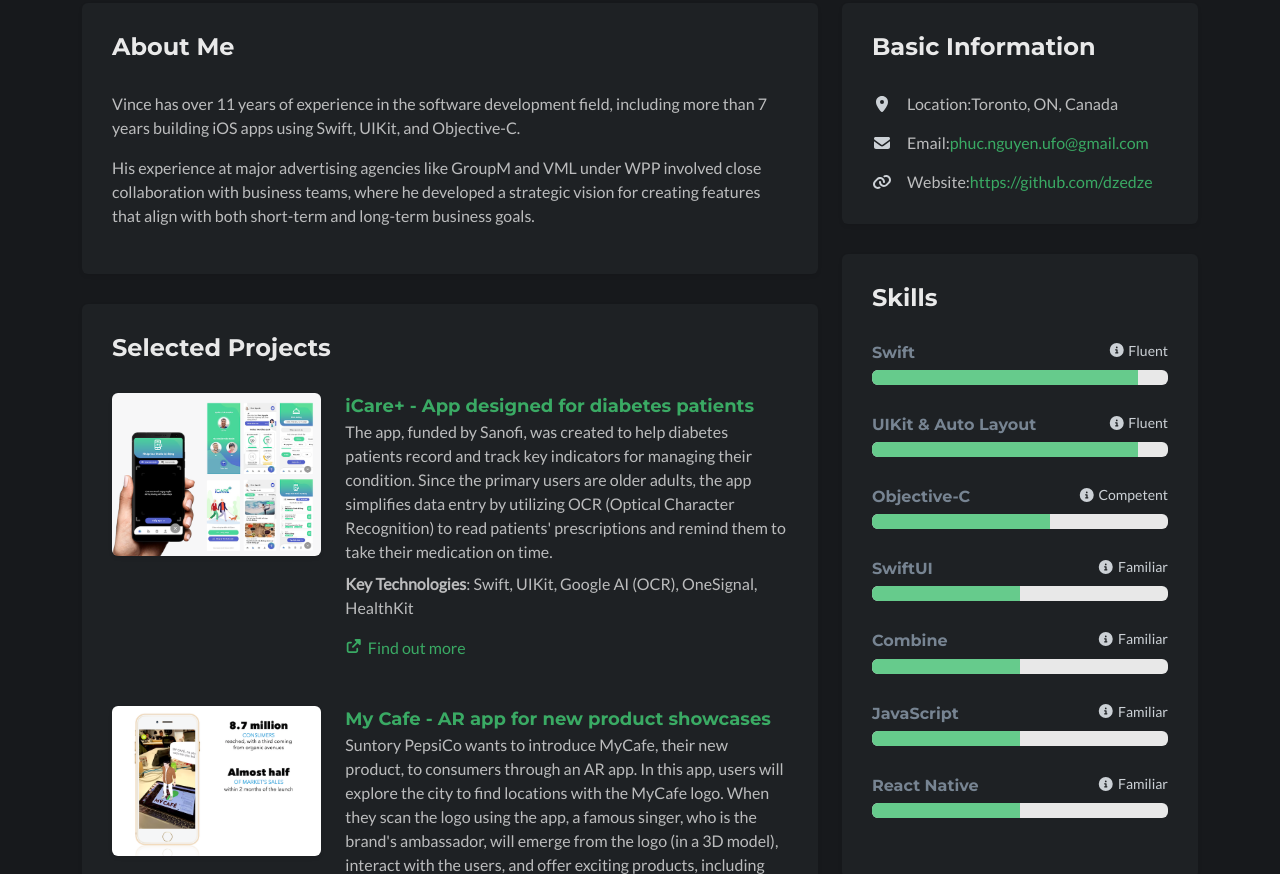
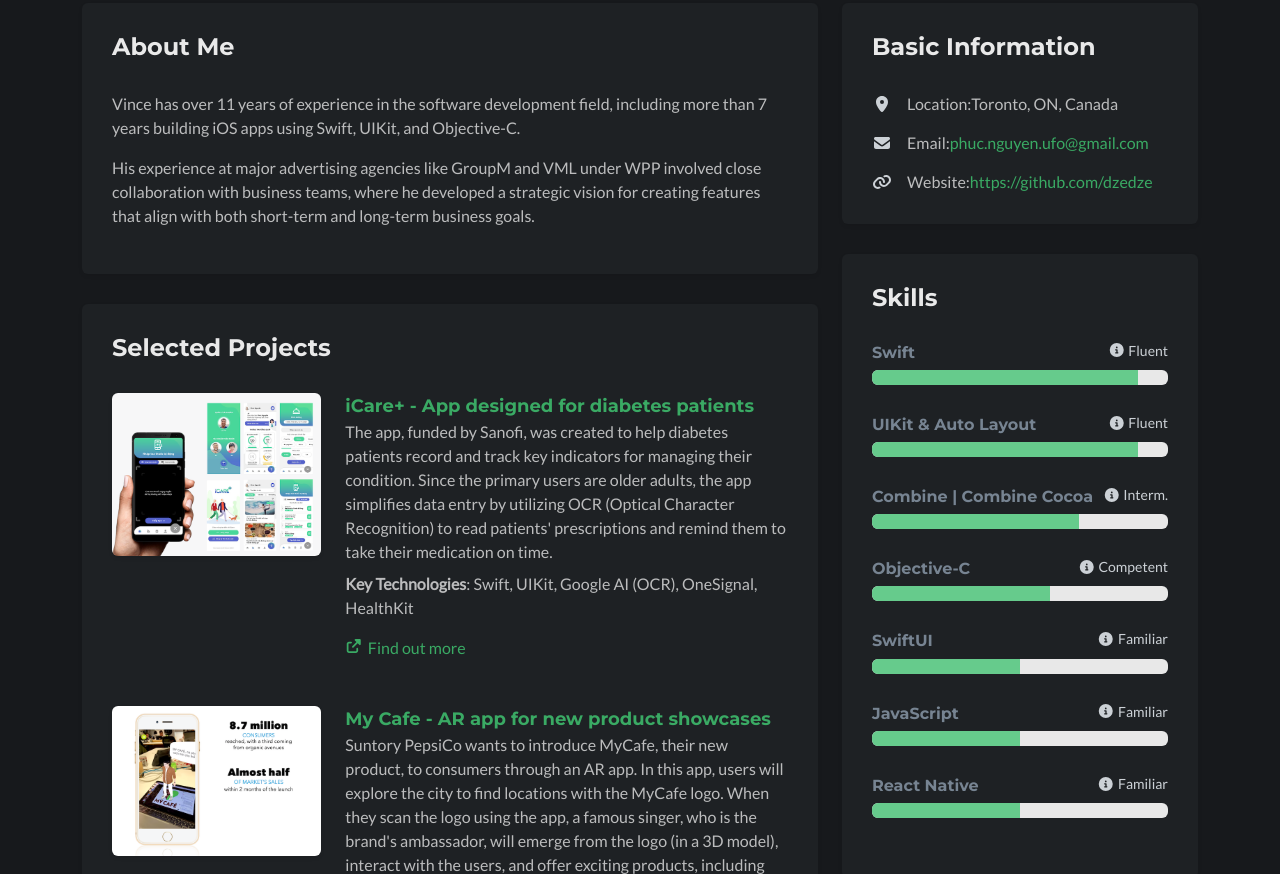
Before and after one commit to DzeDze/DzeDze.github.io, a plain HTML site: page index.html in a window 1280 px wide. Shown: the part 347-1221 px from the top of the page. Drawn offline with nearby package versions, Linux system fonts and the light colour scheme; a script that the page names is missing; some icons are missing.

Commit message:
update skills

```diff
--- a/index.html
+++ b/index.html
@@ -200,6 +200,13 @@
                                 </div><!--//item-->
 
                                 <div class="item">
+                                    <h3 class="level-title">Combine | Combine Cocoa<span class="level-label" data-bs-toggle="tooltip" data-bs-placement="left" data-bs-title="Comfortably able to implement reactive programming within UIKit projects using Combine and CombineCocoa."><i class="fas fa-info-circle"></i>Interm.</span></h3>
+                                    <div class="level-bar progress">
+                                        <div class="progress-bar level-bar-inner" role="progressbar" style="width: 70%" aria-valuenow="50" aria-valuemin="0" aria-valuemax="50"></div>
+                                    </div><!--//level-bar-->
+                                </div><!--//item-->
+
+                                <div class="item">
                                     <h3 class="level-title">Objective-C<span class="level-label" data-bs-toggle="tooltip" data-bs-placement="left" data-bs-title="Extensively used 2013-2018, can refresh quickly"><i class="fas fa-info-circle"></i>Competent</span></h3>
                                     <div class="level-bar progress">
                                         <div class="progress-bar level-bar-inner" role="progressbar" style="width: 60%" aria-valuenow="60" aria-valuemin="0" aria-valuemax="60"></div>
@@ -207,14 +214,7 @@
                                 </div><!--//item-->
 
                                 <div class="item">
-                                    <h3 class="level-title">SwiftUI<span class="level-label" data-bs-toggle="tooltip" data-bs-placement="left" data-bs-title="Learning"><i class="fas fa-info-circle"></i>Familiar</span></h3>
-                                    <div class="level-bar progress">
-                                        <div class="progress-bar level-bar-inner" role="progressbar" style="width: 50%" aria-valuenow="50" aria-valuemin="0" aria-valuemax="50"></div>
-                                    </div><!--//level-bar-->
-                                </div><!--//item-->
-
-                                <div class="item">
-                                    <h3 class="level-title">Combine<span class="level-label" data-bs-toggle="tooltip" data-bs-placement="left" data-bs-title="Learning"><i class="fas fa-info-circle"></i>Familiar</span></h3>
+                                    <h3 class="level-title">SwiftUI<span class="level-label" data-bs-toggle="tooltip" data-bs-placement="left" data-bs-title="Basic knowledge"><i class="fas fa-info-circle"></i>Familiar</span></h3>
                                     <div class="level-bar progress">
                                         <div class="progress-bar level-bar-inner" role="progressbar" style="width: 50%" aria-valuenow="50" aria-valuemin="0" aria-valuemax="50"></div>
                                     </div><!--//level-bar-->
```
